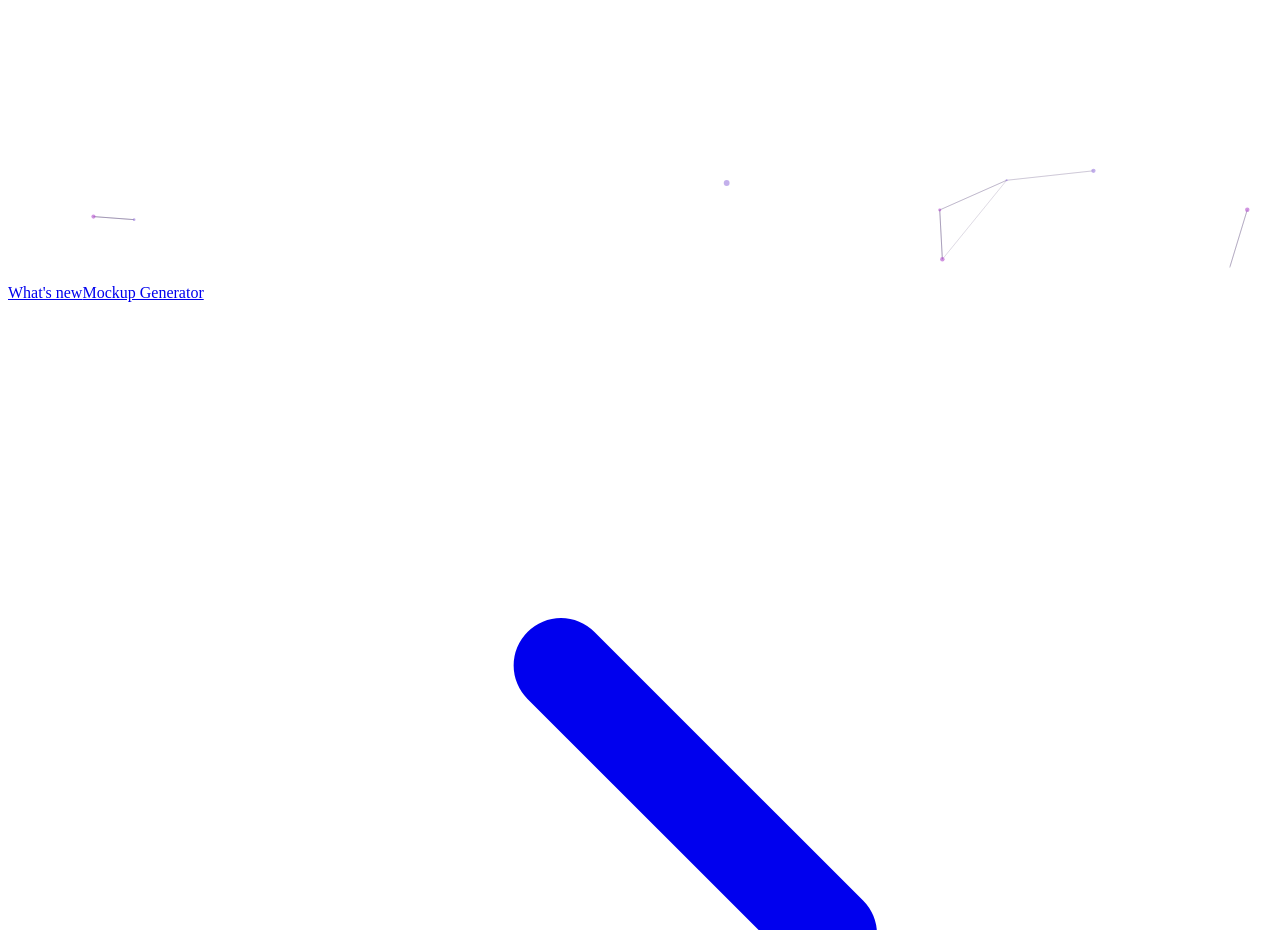
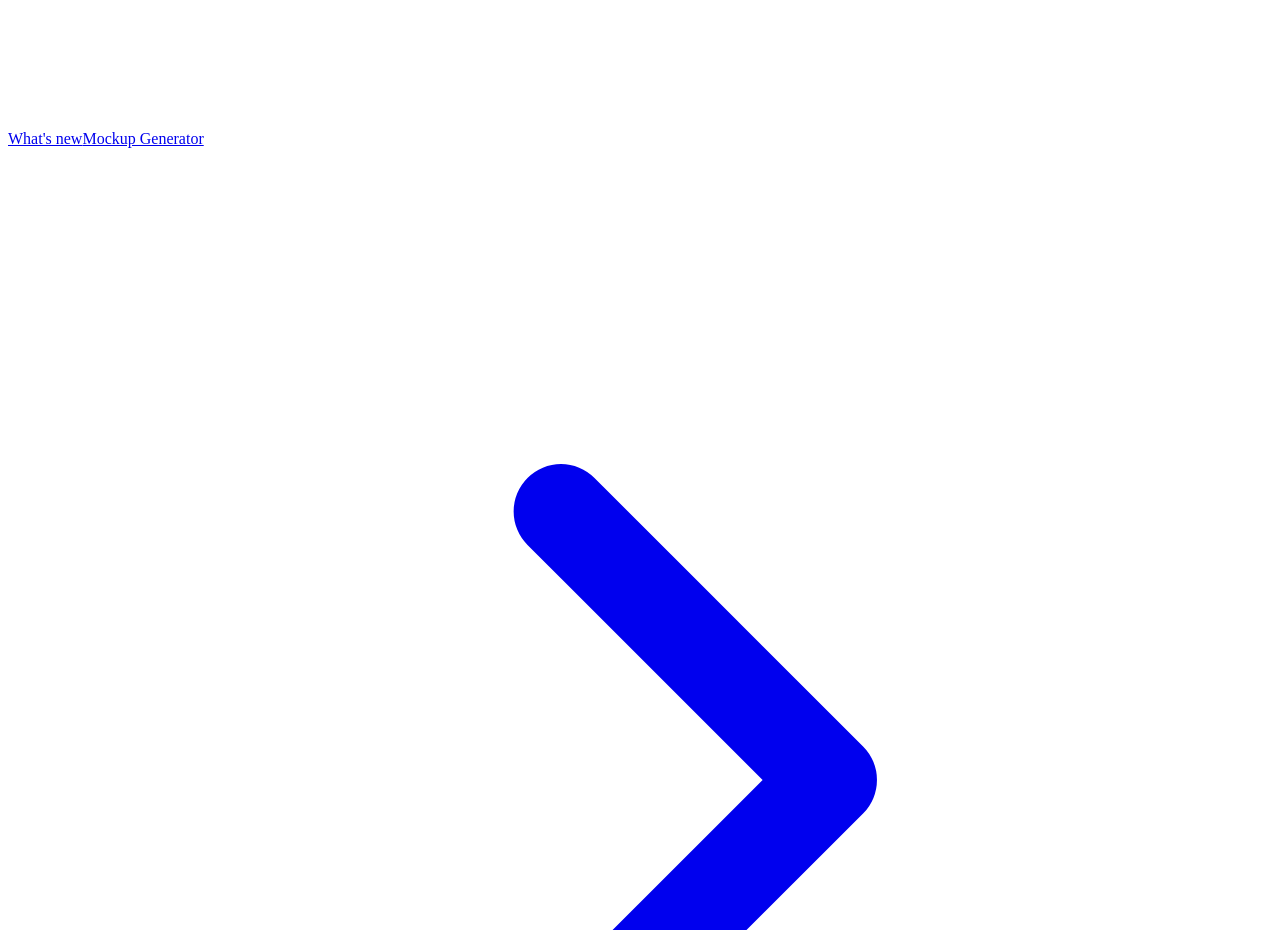
Before and after one commit to nicolaspratg/my-portfolio, a Next.js app: page / in a window 1280 px wide. Shown: the part 1200-2130 px from the top of the page. Built offline with nearby package versions, Linux system fonts and the light colour scheme; no server answers.

Commit message:
delete ts particles

```diff
--- a/Components/Hero.tsx
+++ b/Components/Hero.tsx
@@ -1,16 +1,11 @@
 import { ArrowDownTrayIcon, ChevronRightIcon } from "@heroicons/react/20/solid";
-import dynamic from "next/dynamic";
 import React from "react";
 import TextEffect from "./TextEffect";
-
-const Particle = dynamic(() => import("./Particle"), { ssr: false });
 
 const Hero = () => {
   return (
     <section className="relative isolate overflow-hidden pt-[12vh]">
-      <Particle />
-
-      <div className="section-shell grid gap-x-8 pb-20 pt-10 lg:grid-cols-2 lg:items-center lg:py-28">
+<div className="section-shell grid gap-x-8 pb-20 pt-10 lg:grid-cols-2 lg:items-center lg:py-28">
         <div className="relative z-10">
           <a href="#projects" className="inline-flex items-center gap-3 rounded-full border border-[#831ea366] bg-[#831ea320] px-4 py-2 text-xs font-semibold uppercase tracking-[0.12em] text-[#e6c7f0] hover:border-[#831ea3aa] hover:bg-[#831ea340] transition-colors">
             <span>What&apos;s new</span>
--- a/Components/Particle.tsx
+++ /dev/null
@@ -1,64 +0,0 @@
-import { useCallback } from "react";
-import type { Container, Engine } from "tsparticles-engine";
-import Particles from "react-tsparticles";
-import { loadSlim } from "tsparticles-slim";
-
-const Particle = () => {
-  const particlesInit = useCallback(async (engine: Engine) => {
-    await loadSlim(engine);
-  }, []);
-
-  const particlesLoaded = useCallback(async (_container: Container | undefined) => {}, []);
-
-  return (
-    <Particles
-      id="tsparticles"
-      init={particlesInit}
-      loaded={particlesLoaded}
-      options={{
-        fullScreen: { enable: false },
-        fpsLimit: 120,
-        interactivity: {
-          events: {
-            onClick: { enable: true, mode: "push" },
-            onHover: { enable: true, mode: "repulse" },
-            resize: true,
-          },
-          modes: {
-            push: { quantity: 3 },
-            repulse: { distance: 120, duration: 0.3 },
-          },
-        },
-        particles: {
-          color: { value: ["#ffffff", "#b34fcd", "#9b7bdd"] },
-          links: {
-            color: "#4f3c73",
-            distance: 130,
-            enable: true,
-            opacity: 0.45,
-            width: 1,
-          },
-          move: {
-            direction: "none",
-            enable: true,
-            outModes: { default: "out" },
-            random: false,
-            speed: 1.6,
-            straight: false,
-          },
-          number: {
-            density: { enable: true, area: 900 },
-            value: 52,
-          },
-          opacity: { value: 0.6 },
-          shape: { type: "circle" },
-          size: { value: { min: 1, max: 3 } },
-        },
-        detectRetina: true,
-      }}
-      className="pointer-events-none absolute inset-0 -z-0"
-    />
-  );
-};
-
-export default Particle;
--- a/package.json
+++ b/package.json
@@ -17,11 +17,8 @@
     "react": "^18",
     "react-dom": "^18",
     "react-leaflet": "^4.2.1",
-    "react-tsparticles": "^2.12.2",
     "react-type-animation": "^3.2.0",
-    "sharp": "^0.33.4",
-    "tsparticles-engine": "^2.12.0",
-    "tsparticles-slim": "^2.12.0"
+    "sharp": "^0.33.4"
   },
   "devDependencies": {
     "@types/aos": "^3.0.7",
```
Also changed, not shown: 1 other file (tests, documents, lock files or other folders).
